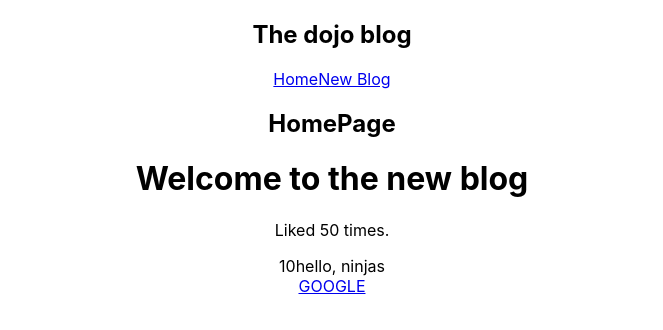
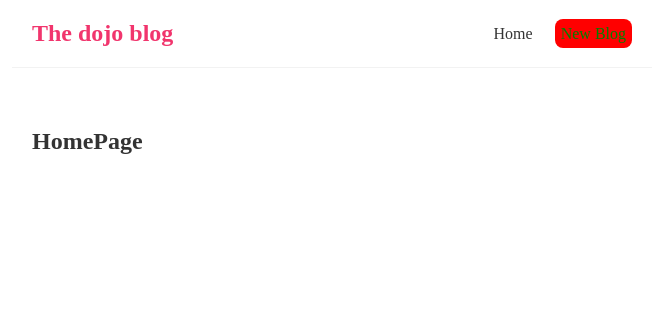
Before and after one commit to ArmanRuhit/React-Net-Ninja, a React (Create React App) app in the folder dojo-blog/: page / in a window 1280 px wide. Shown: the top 330 px of the page, without its empty margins (308-971 px from the left). Built offline with nearby package versions, Linux system fonts and the light colour scheme.

Commit message:
Css and dynamic styling

```diff
--- a/dojo-blog/src/App.css
+++ /dev/null
@@ -1,38 +0,0 @@
-.App {
-  text-align: center;
-}
-
-.App-logo {
-  height: 40vmin;
-  pointer-events: none;
-}
-
-@media (prefers-reduced-motion: no-preference) {
-  .App-logo {
-    animation: App-logo-spin infinite 20s linear;
-  }
-}
-
-.App-header {
-  background-color: #282c34;
-  min-height: 100vh;
-  display: flex;
-  flex-direction: column;
-  align-items: center;
-  justify-content: center;
-  font-size: calc(10px + 2vmin);
-  color: white;
-}
-
-.App-link {
-  color: #61dafb;
-}
-
-@keyframes App-logo-spin {
-  from {
-    transform: rotate(0deg);
-  }
-  to {
-    transform: rotate(360deg);
-  }
-}
--- a/dojo-blog/src/App.js
+++ b/dojo-blog/src/App.js
@@ -1,22 +1,12 @@
-import './App.css';
 import Home from './Home';
 import Navbar from './Navbar';
 
 function App() {
-  const title = 'Welcome to the new blog';
-  const like = 50;
-  const link = 'www.google.com';
   return (
     <div className="App">
-      <Navbar></Navbar>
-      <Home></Home>
-     <div className="conten">
-      <h1>{title}</h1>
-      <p>Liked {like} times.</p>
-      {10}
-      {'hello, ninjas'}
-      <br />
-      <a href={link}>GOOGLE</a>
+      <Navbar/>
+     <div className="content">
+      <Home/>
      </div>
     </div>
   );
--- a/dojo-blog/src/Navbar.js
+++ b/dojo-blog/src/Navbar.js
@@ -4,7 +4,11 @@ const Navbar = () => {
             <h1>The dojo blog</h1>
             <div className="links">
                 <a href="/">Home</a>
-                <a href="/create">New Blog</a>
+                <a href="/create" style={{
+                    color: 'green',
+                    backgroundColor: 'red',
+                    borderRadius: '8px'
+                }}>New Blog</a>
             </div>
         </nav>
      );
--- a/dojo-blog/src/index.css
+++ b/dojo-blog/src/index.css
@@ -11,3 +11,39 @@ code {
   font-family: source-code-pro, Menlo, Monaco, Consolas, 'Courier New',
     monospace;
 }
+
+@import url('https://fonts.googleapis.com/css?family=Source+Sans+Pro:regular,bold,italic&subset=latin,latin-ext');
+
+
+* {
+  margin: 0;
+  font-family: "Quicksand";
+  color: #333;
+}
+.navbar {
+  padding: 20px;
+  display: flex;
+  align-items: center;
+  max-width: 600px;
+  margin: 0 auto;
+  border-bottom: 1px solid #f2f2f2;
+}
+.navbar h1 {
+  color: #f1356d;
+}
+.navbar .links {
+  margin-left: auto;
+}
+.navbar a {
+  margin-left: 16px;
+  text-decoration: none;
+  padding: 6px;
+}
+.navbar a:hover {
+  color: #f1356d;
+}
+.content {
+  max-width: 600px;
+  margin: 40px auto;
+  padding: 20px;
+}
```
